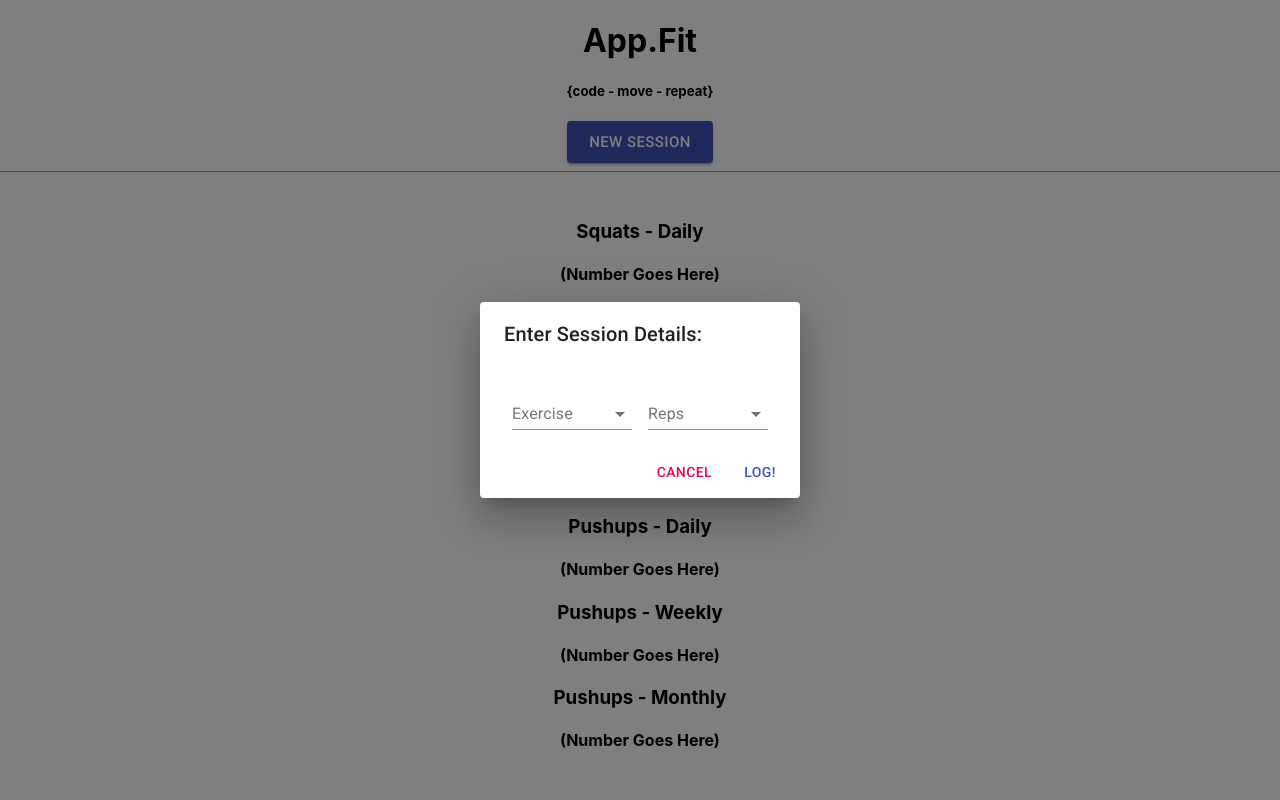
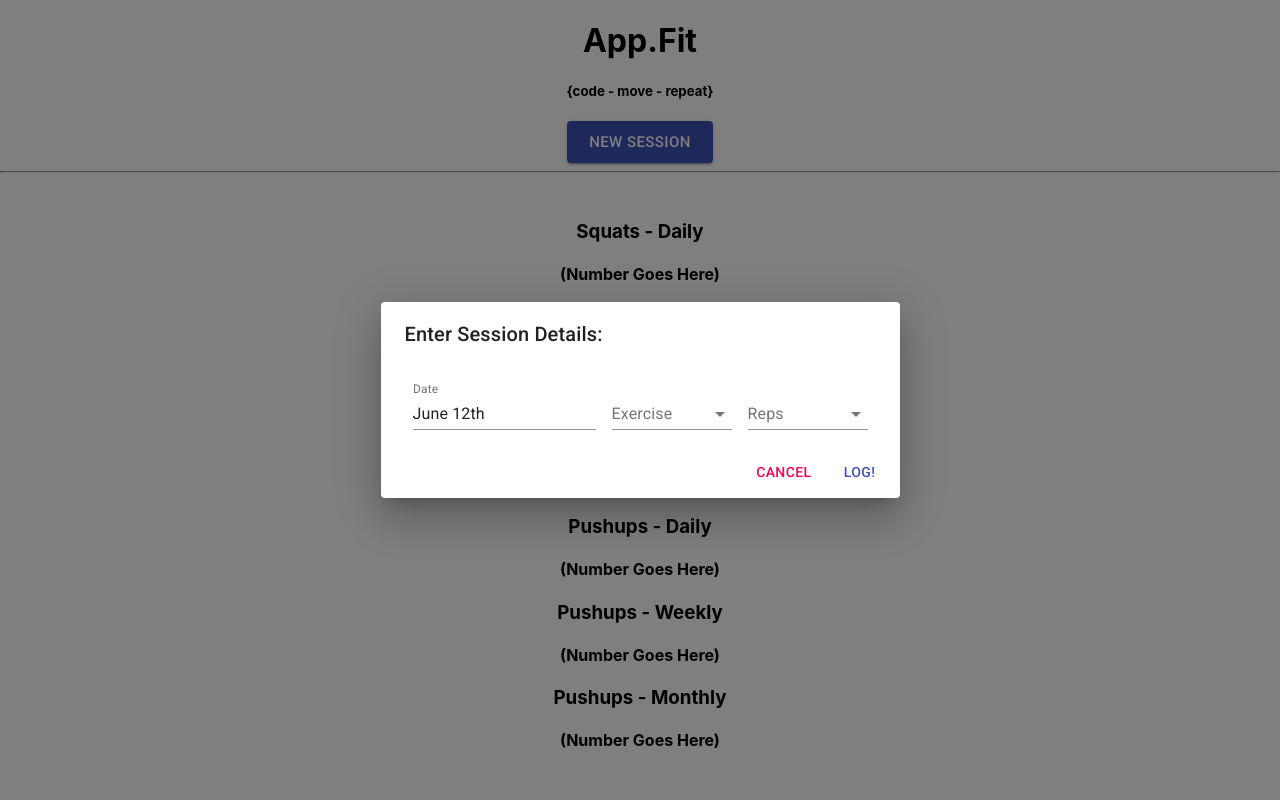
Before and after one commit to lowtrey/app-dot-fit, a React (Create React App) app: page / in a window 1280 px wide. Both pictures are taken after a click on the button "NEW SESSION". Shown: the top 800 px of the page. Built offline with nearby package versions, Linux system fonts and the light colour scheme.

Commit message:
Add date picker to dialog

```diff
--- a/package.json
+++ b/package.json
@@ -3,8 +3,11 @@
   "version": "0.1.0",
   "private": true,
   "dependencies": {
+    "@date-io/date-fns": "^1.3.8",
     "@material-ui/core": "^4.2.1",
     "@material-ui/icons": "^4.2.1",
+    "@material-ui/pickers": "^3.2.0",
+    "date-fns": "^2.0.0-beta.2",
     "react": "^16.8.6",
     "react-dom": "^16.8.6",
     "react-scripts": "3.0.1"
--- a/src/Header.js
+++ b/src/Header.js
@@ -1,3 +1,4 @@
+// import 'date-fns';
 import React from 'react';
 import { withStyles } from '@material-ui/core/styles';
 import Button from '@material-ui/core/Button';
@@ -9,8 +10,10 @@ import InputLabel from '@material-ui/core/InputLabel';
 import Input from '@material-ui/core/Input';
 import FormControl from '@material-ui/core/FormControl';
 import Select from '@material-ui/core/Select';
+import DateFnsUtils from '@date-io/date-fns';
+import { MuiPickersUtilsProvider, DatePicker } from '@material-ui/pickers';
 
-// TODO
+//TODO
 // create array of sessionLogs and add to it after submitting new session in form
 // style recordsDisplay components similar to miniPalettes from colorcopy
 // save logs in localStorage
@@ -80,6 +83,18 @@ class Header extends React.Component {
 						<DialogContent>
 							<form className={classes.container} id='form' onSubmit={this.handleSubmit}>
 								<FormControl className={classes.formControl}>
+									<MuiPickersUtilsProvider utils={DateFnsUtils}>
+										<DatePicker
+											label="Date"
+											value={this.selectedDate}
+											onChange={this.handleDateChange}
+											autoOk
+											disableFuture
+											animateYearScrolling
+										/>
+									</MuiPickersUtilsProvider>
+								</FormControl>
+								<FormControl className={classes.formControl}>
 									<InputLabel htmlFor="exercise-type">Exercise</InputLabel>
 									<Select
 										native
```
Also changed, not shown: 1 other file (tests, documents, lock files or other folders).
